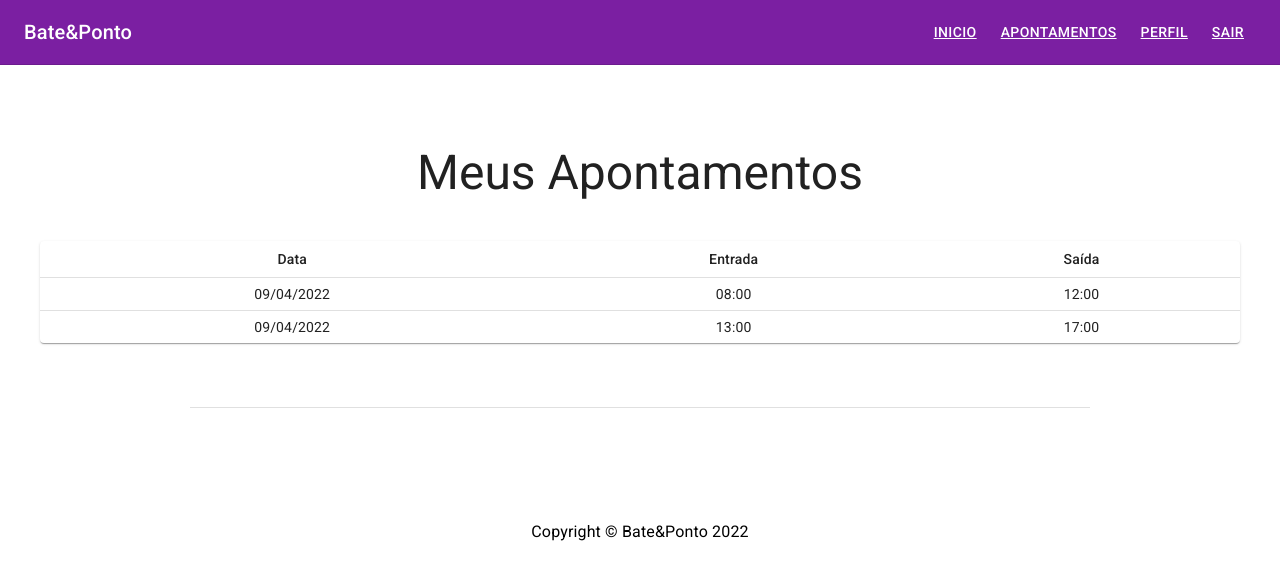
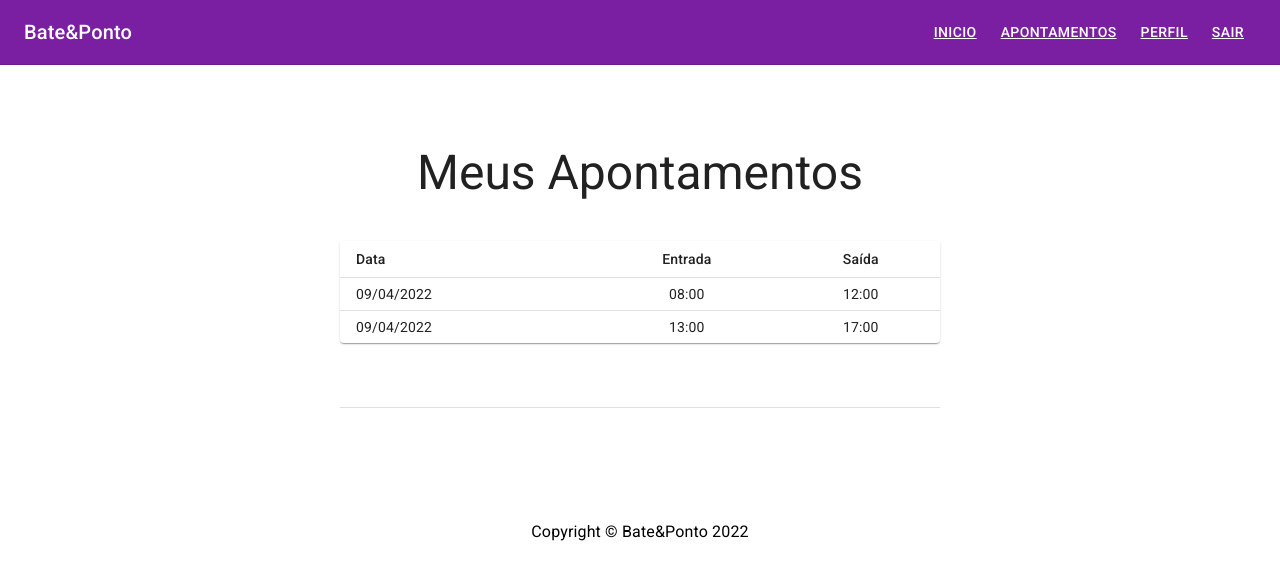
Before and after one commit to LuizeraDev/bate-ponto, a React (Create React App) app: page /appointments in a window 1280 px wide. Shown: the top 580 px of the page. Built offline with nearby package versions, Linux system fonts and the light colour scheme.

Commit message:
improving table design

```diff
--- a/src/components/Tabela.jsx
+++ b/src/components/Tabela.jsx
@@ -22,7 +22,7 @@ function DenseTable() {
       <Table sx={{ minWidth: 100 }} size="small" aria-label="a dense table">
         <TableHead>
           <TableRow>
-            <TableCell align="center">Data</TableCell>
+            <TableCell align="left">Data</TableCell>
             <TableCell align="center">Entrada</TableCell>
             <TableCell align="center">Saída</TableCell>
           </TableRow>
@@ -33,7 +33,7 @@ function DenseTable() {
               key={row.date}
               sx={{ '&:last-child td, &:last-child th': { border: 0 } }}
             >
-              <TableCell component="th" align="center" scope="row">
+              <TableCell component="th" align="left" scope="row">
                 {row.date}
               </TableCell>
               <TableCell align="center">{row.start}</TableCell>
--- a/src/pages/Appointments.jsx
+++ b/src/pages/Appointments.jsx
@@ -8,7 +8,7 @@ function Appointments() {
         <Box>
             <Navbar />
             {/* Main */}
-            <Container disableGutters maxWidth="lg" component="main" sx={{ pt: 10, pb: 6 }}>
+            <Container disableGutters maxWidth="sm" component="main" sx={{ pt: 10, pb: 6 }}>
                 <Typography
                     component="h1"
                     variant="h3"
```
